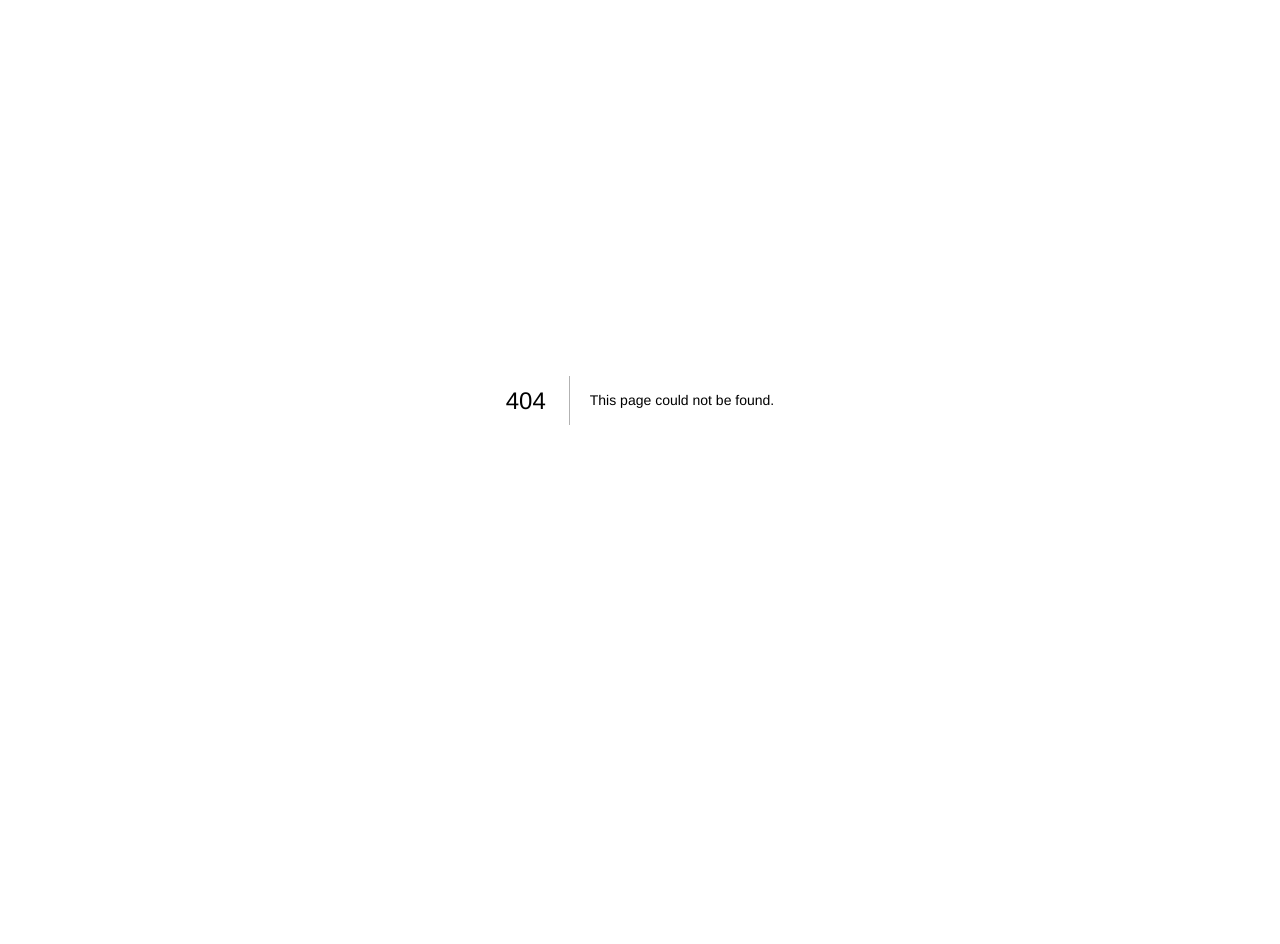
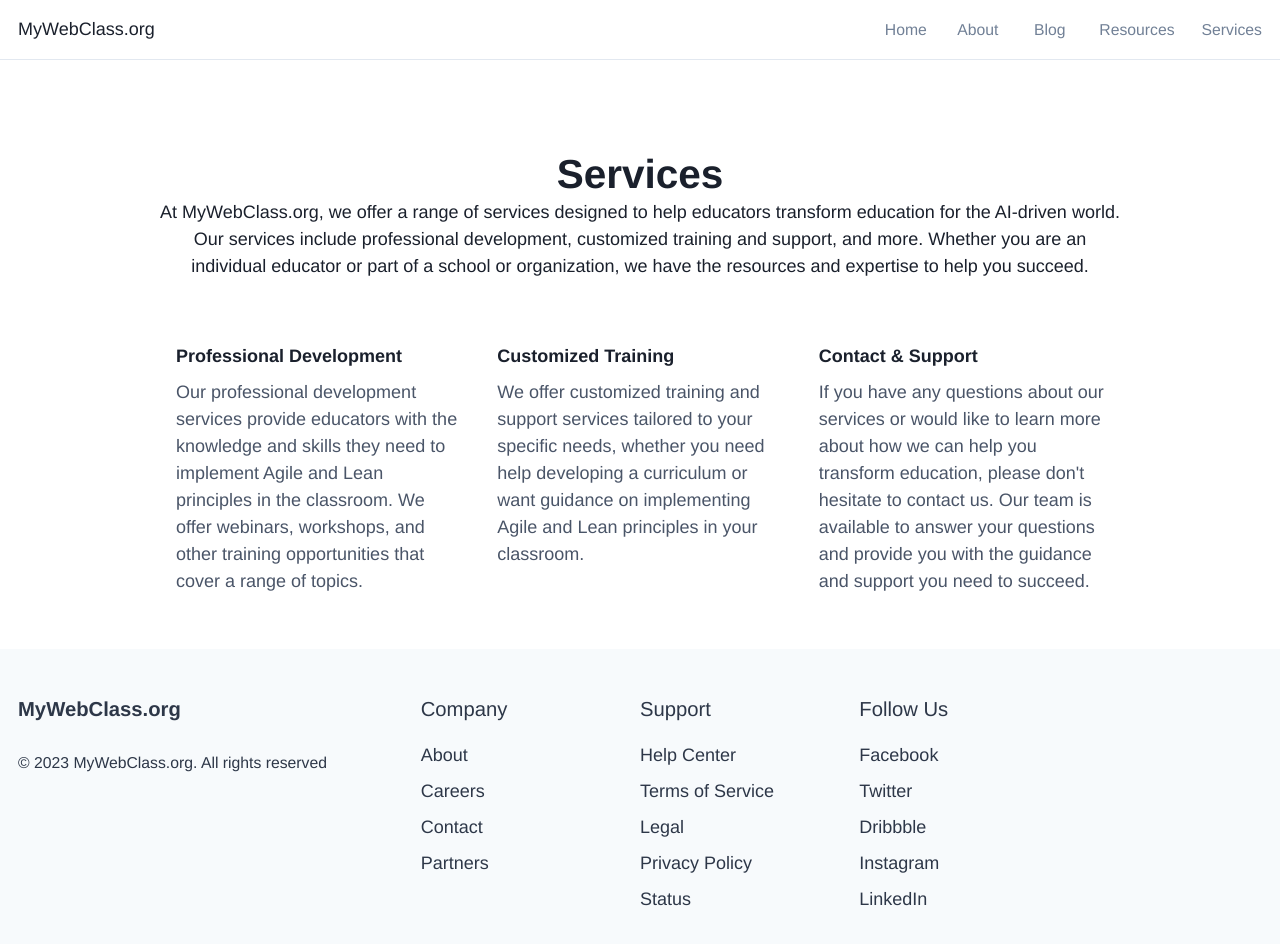
Before and after one commit to jll38/gym-site, a Next.js app: page /services in a window 1280 px wide. Before the commit this address had no page. Shown: the top 944 px of the page. Before the commit the page ends 800 px from the top, so only its background shows below. Built offline with nearby package versions, Linux system fonts and the light colour scheme.

Commit message:
Services pag content

```diff
--- /dev/null
+++ b/pages/services.js
@@ -0,0 +1,80 @@
+import Head from 'next/head'
+import Layout, { siteTitle } from '../components/layout'
+import utilStyles from '../styles/utils.module.css'
+import { getSortedPostsData } from '../lib/posts'
+import Link from 'next/link'
+import Date from '../components/date'
+import { Feature } from '../components/feature'
+import Testimonials from '../components/testimonial'
+import {
+   Container,
+   Stack,
+   Flex,
+   Box,
+   Heading,
+   Text,
+   Button,
+   Image,
+   Divider,
+   SimpleGrid,
+} from '@chakra-ui/react';
+
+export default function Services({ allPostsData}){
+    return(
+        <Layout>
+            <Head>
+                <title>{siteTitle}</title>
+             </Head>
+             <Container minH='55vh' maxW={'1000px'}>
+            <section name="Who we are">
+               <Box textAlign={'center'} mt={'20'}>
+                  <Box>
+                     <Heading>Services</Heading>
+                  </Box>
+                  <Text>
+                  At MyWebClass.org, we offer a range of services designed
+                  to help educators transform education for the AI-driven world.
+                  Our services include professional development, customized
+                  training and support, and more. Whether you are an individual
+                  educator or part of a school or organization, we have the resources
+                   and expertise to help you succeed.
+                  </Text>
+               </Box>
+            </section>
+            <Box p={4} mt={'10'}>
+               <SimpleGrid columns={{ base: 1, md: 3 }} spacing={8}>
+                  <Feature
+                     title={'Professional Development'}
+                     text={
+                        'Our professional development services provide educators with the knowledge and skills they need to implement Agile and Lean principles in the classroom. We offer webinars, workshops, and other training opportunities that cover a range of topics.'
+                     }
+                  />
+                  <Feature
+                     title={'Customized Training'}
+                     text={
+                        'We offer customized training and support services tailored to your specific needs, whether you need help developing a curriculum or want guidance on implementing Agile and Lean principles in your classroom.'
+                     }
+                  />
+                  <Feature
+                     title={'Contact & Support'}
+                     text={
+                        'If you have any questions about our services or would like to learn more about how we can help you transform education, please don\'t hesitate to contact us. Our team is available to answer your questions and provide you with the guidance and support you need to succeed.'
+                     }
+                  />
+
+
+               </SimpleGrid>
+            </Box>
+         </Container>
+      </Layout>
+    );
+}
+
+export async function getStaticProps() {
+    const allPostsData = getSortedPostsData()
+    return {
+      props: {
+        allPostsData
+      }
+    }
+  }
```
